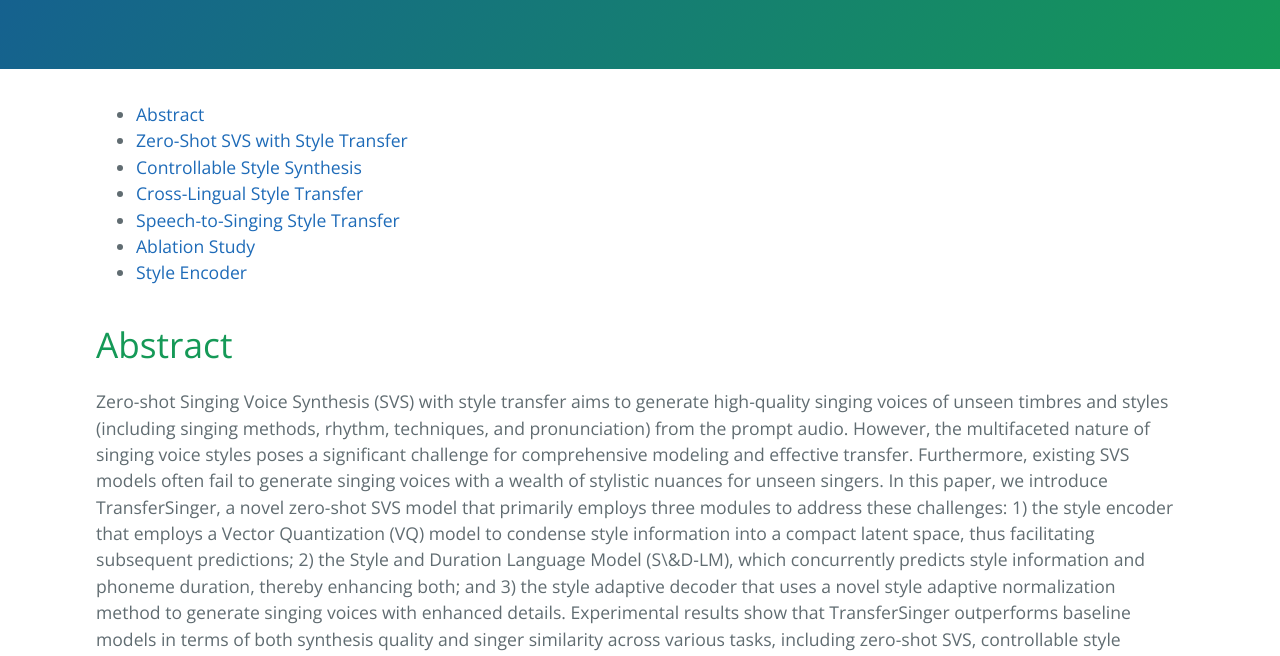
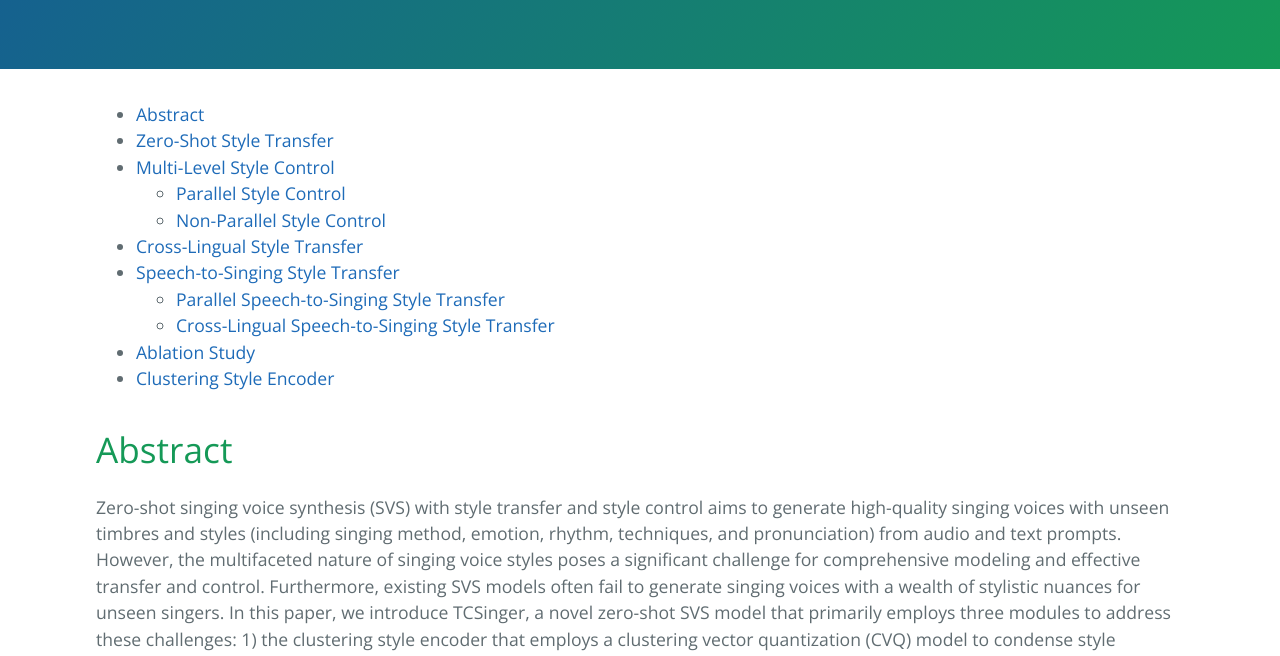
Before and after one commit to TCSinger/TCSinger.github.io, a Jekyll site: the page built from index.md, in a window 1280 px wide and 1400 px high, scrolled down 419 px. Shown: the top 656 px of the window. Built offline with Jekyll 4.4.1, drawn with Linux system fonts in a browser that asks for light colours; our own code applies the rules of GitHub Pages for plain Markdown files; the repository's description, which GitHub fills in, is left out; some of the changed text lies outside the part shown.

Commit message:
Update index.md

```diff
--- a/index.md
+++ b/index.md
@@ -4,9 +4,15 @@
 
 # Abstract
 
-Zero-shot Singing Voice Synthesis (SVS) with style transfer aims to generate high-quality singing voices of unseen timbres and styles (including singing methods, rhythm, techniques, and pronunciation) from the prompt audio. However, the multifaceted nature of singing voice styles poses a significant challenge for comprehensive modeling and effective transfer. Furthermore, existing SVS models often fail to generate singing voices with a wealth of stylistic nuances for unseen singers. In this paper, we introduce TransferSinger, a novel zero-shot SVS model that primarily employs three modules to address these challenges: 1) the style encoder that employs a Vector Quantization (VQ) model to condense style information into a compact latent space, thus facilitating subsequent predictions; 2) the Style and Duration Language Model (S\&D-LM), which concurrently predicts style information and phoneme duration, thereby enhancing both; and 3) the style adaptive decoder that uses a novel style adaptive normalization method to generate singing voices with enhanced details. Experimental results show that TransferSinger outperforms baseline models in terms of both synthesis quality and singer similarity across various tasks, including zero-shot SVS, controllable style synthesis, cross-lingual style transfer, and speech-to-singing style transfer.
-
-![arch](./arch.jpg)
+Zero-shot singing voice synthesis (SVS) with style transfer and style control aims to generate high-quality singing voices with unseen timbres and styles (including singing method, emotion, rhythm, techniques, and pronunciation) from audio and text prompts.
+However, the multifaceted nature of singing voice styles poses a significant challenge for comprehensive modeling and effective transfer and control.
+Furthermore, existing SVS models often fail to generate singing voices with a wealth of stylistic nuances for unseen singers.
+In this paper, we introduce TCSinger, a novel zero-shot SVS model that primarily employs three modules to address these challenges:
+1) the clustering style encoder that employs a clustering vector quantization (CVQ) model to condense style information into a compact latent space, thus facilitating subsequent predictions;
+2) the Style and Duration Language Model (S\&D-LM), which concurrently predicts style information and phoneme duration, thereby enhancing both, and the S\&D-LM uses audio and text prompts to conduct both style transfer and style control;
+and 3) the style adaptive decoder using a novel mel-style adaptive normalization method to generate singing voices with enhanced details.
+Experimental results show that TCSinger outperforms baseline models in synthesis quality,
+singer similarity, and style controllability across various tasks, including zero-shot style transfer, multi-level style control, cross-lingual style transfer, and speech-to-singing style transfer.
 
 ---
 
@@ -14,11 +20,11 @@ Zero-shot Singing Voice Synthesis (SVS) with style transfer aims to generate hig
 
 ---
 
-# Zero-Shot SVS with Style Transfer
+# Zero-Shot Style Transfer
 
-To assess the performance of TransferSinger and baseline models in the zero-shot SVS with style transfer task, we randomly select singing voices with unseen singers from the test set as target samples and different utterances from the same singers to form prompt samples.
+To assess the performance of TCSinger and baseline models in the zero-shot style transfer task, we randomly select singing voices with unseen singers from the test set as target samples and different utterances from the same singers to form prompt samples.
 
-1.Target: 又 站 在 你 家 的 门 口 我 们 重 复 沉 默
+1. Target: 又 站 在 你 家 的 门 口 我 们 重 复 沉 默
 
 Prompt: 终 于 你 开 口 向 我 诉 说 她 有 多 温 柔
 
@@ -46,7 +52,7 @@ Successfully transferring the timbre, resonance in pop singing method, mixed voi
 			<th style="text-align: center">Mega-TTS</th>
 			<th style="text-align: center">RMSSinger</th>
 			<th style="text-align: center">StyleSinger</th>
-			<th style="text-align: center">TransferSinger</th>
+			<th style="text-align: center">TCSinger</th>
 		</tr>
 	</thead>
 	<tbody>
@@ -60,7 +66,7 @@ Successfully transferring the timbre, resonance in pop singing method, mixed voi
 	</tbody>
 </table>
 
-2.Target: 我 听 见 雨 滴 落 在 青 青 草 地 SP 我 听 见 远 方 下 课 钟 声 响 起
+2. Target: 我 听 见 雨 滴 落 在 青 青 草 地 SP 我 听 见 远 方 下 课 钟 声 响 起
 
 Prompt: 可 是 我 没 有 听 见 你 的 声 音 SP 认 真 呼 唤 我 姓 名
 
@@ -88,7 +94,7 @@ Successfully transferring the timbre, pronunciation, pitch transition style, and
 			<th style="text-align: center">Mega-TTS</th>
 			<th style="text-align: center">RMSSinger</th>
 			<th style="text-align: center">StyleSinger</th>
-			<th style="text-align: center">TransferSinger</th>
+			<th style="text-align: center">TCSinger</th>
 		</tr>
 	</thead>
 	<tbody>
@@ -102,7 +108,7 @@ Successfully transferring the timbre, pronunciation, pitch transition style, and
 	</tbody>
 </table>
 
-3.Target: 也 不 是 真 的 AP 不 会 想 你 AP 全 都 不 是 真 的 AP 是 骗 自 己
+3. Target: 也 不 是 真 的 AP 不 会 想 你 AP 全 都 不 是 真 的 AP 是 骗 自 己
 
 Prompt: 让 我 这 样 吧 SP 并 不 是 真 的 AP 路 过 而 已
 
@@ -130,7 +136,7 @@ Successfully transferring the timbre, pronunciation, pitch transition style, and
 			<th style="text-align: center">Mega-TTS</th>
 			<th style="text-align: center">RMSSinger</th>
 			<th style="text-align: center">StyleSinger</th>
-			<th style="text-align: center">TransferSinger</th>
+			<th style="text-align: center">TCSinger</th>
 		</tr>
 	</thead>
 	<tbody>
@@ -144,7 +150,7 @@ Successfully transferring the timbre, pronunciation, pitch transition style, and
 	</tbody>
 </table>
 
-4.Target: 谁 娶 了 多 愁 善 感 的 你
+4. Target: 谁 娶 了 多 愁 善 感 的 你
 
 Prompt: 谁 把 你 的 长 发 盘 起
 
@@ -172,7 +178,7 @@ Successfully transferring the timbre, pronunciation, pitch transition style, and
 			<th style="text-align: center">Mega-TTS</th>
 			<th style="text-align: center">RMSSinger</th>
 			<th style="text-align: center">StyleSinger</th>
-			<th style="text-align: center">TransferSinger</th>
+			<th style="text-align: center">TCSinger</th>
 		</tr>
 	</thead>
 	<tbody>
@@ -188,11 +194,17 @@ Successfully transferring the timbre, pronunciation, pitch transition style, and
 
 ---
 
-# Controllable Style Synthesis
+# Multi-Level Style Control
 
-We randomly select singing voice samples from the style-labeled testing sets of unseen singers and use these as prompt samples for the baseline models. Then, we use the Text Prompts of these prompt samples as text prompts for TransferSinger to perform controllable style synthesis, with the timbre prompts also drawn from these prompt samples. Moreover, we randomly utilize content information from all songs in the dataset as the target.
+## Parallel Style Control
 
-1.Target: 你 是 魔 鬼 中 的 天 使 所 以 送 我 心 碎 的 方 式 AP 是 让 我 笑 到 最 后
+In the parallel experiments, we use the GT global style and phoneme-level techniques as the target.
+
+## Non-Parallel Style Control
+
+In the non-parallel experiments, global styles and six techniques are randomly yet appropriately assigned.
+
+1. Target: 你 是 魔 鬼 中 的 天 使 所 以 送 我 心 碎 的 方 式 AP 是 让 我 笑 到 最 后
 
 Timbre Prompt: 争 不 过 朝 夕 又 念 着 往 昔 偷 走 了 青 丝 却 留 住 一 个 你 岁 月 是 一 场 有 去 无 回 的 旅 行
 
@@ -221,7 +233,7 @@ Successfully synthesizing the timbre, resonance in tenor bel canto singing metho
 			<th style="text-align: center">Mega-TTS</th>
 			<th style="text-align: center">RMSSinger</th>
 			<th style="text-align: center">StyleSinger</th>
-			<th style="text-align: center">TransferSinger</th>
+			<th style="text-align: center">TCSinger</th>
 		</tr>
 	</thead>
 	<tbody>
@@ -235,7 +247,7 @@ Successfully synthesizing the timbre, resonance in tenor bel canto singing metho
 	</tbody>
 </table>
 
-2.Target: AP 我 遇 见 谁 会 有 怎 样 的 对 白 AP 我 等 的 人 他 在 多 远 的 未 来
+2. Target: AP 我 遇 见 谁 会 有 怎 样 的 对 白 AP 我 等 的 人 他 在 多 远 的 未 来
 
 Timbre Prompt: AP 你 我 约 定 难 过 的 往 事 不 许 提 AP 也 答 应 永 远 不 让 对 方 担 心
 
@@ -263,7 +275,7 @@ Successfully synthesizing the timbre, resonance in soprano pop singing method, t
 			<th style="text-align: center">Mega-TTS</th>
 			<th style="text-align: center">RMSSinger</th>
 			<th style="text-align: center">StyleSinger</th>
-			<th style="text-align: center">TransferSinger</th>
+			<th style="text-align: center">TCSinger</th>
 		</tr>
 	</thead>
 	<tbody>
@@ -279,9 +291,9 @@ Successfully synthesizing the timbre, resonance in soprano pop singing method, t
 
 ---
 
-**We also provide some demos that include only the effects generated by TransferSinger using text prompts that incorporate certain techniques.**
+**We also provide some demos that include only the effects generated by TCSinger using text prompts that incorporate certain techniques.**
 
-3.Target: 宁 愿 选 择 留 恋 不 放 手 AP 等 到 风 景 都 看 透 AP 也 许 你 会 陪 我 看 细 水 AP 长 流
+3. Target: 宁 愿 选 择 留 恋 不 放 手 AP 等 到 风 景 都 看 透 AP 也 许 你 会 陪 我 看 细 水 AP 长 流
 
 Timbre Prompt: 永 远 的 爱 我 SP 以 前 的 一 句 话 是 我 们 以 后 的 伤 口
 
@@ -293,7 +305,7 @@ Successfully synthesizing the timbre of the timbre prompt, and refer to the text
 	<thead>
 		<tr>
 			<th style="text-align: center">Prompt</th>
-			<th style="text-align: center">TransferSinger</th>
+			<th style="text-align: center">TCSinger</th>
 		</tr>
 	</thead>
 	<tbody>
@@ -304,7 +316,7 @@ Successfully synthesizing the timbre of the timbre prompt, and refer to the text
 	</tbody>
 </table>
 
-4.Target: 也 冷 却 了 我 手 中 的 鲜 花
+4. Target: 也 冷 却 了 我 手 中 的 鲜 花
 
 Timbre Prompt: 好想再回到那些年的时光 AP 回到教室座位前后 AP
 
@@ -316,7 +328,7 @@ Successfully synthesizing the timbre of the timbre prompt, and refer to the text
 	<thead>
 		<tr>
 			<th style="text-align: center">Prompt</th>
-			<th style="text-align: center">TransferSinger</th>
+			<th style="text-align: center">TCSinger</th>
 		</tr>
 	</thead>
 	<tbody>
@@ -333,7 +345,7 @@ Successfully synthesizing the timbre of the timbre prompt, and refer to the text
 
 To test the cross-lingual style transfer performance of various models, we alternately use unseen Chinese and English data as prompts and targets for inference, using MOS and SMOS as evaluation criteria.
 
-1.Target: I love you baby SP trust in me when I say
+1. Target: I love you baby SP trust in me when I say
 
 Prompt: 让 我 掉 下 眼 泪 的 不 止 昨 夜 的 酒
 
@@ -361,7 +373,7 @@ Successfully transferring the timbre, the articulation method, pronunciation, pi
 			<th style="text-align: center">Mega-TTS</th>
 			<th style="text-align: center">RMSSinger</th>
 			<th style="text-align: center">StyleSinger</th>
-			<th style="text-align: center">TransferSinger</th>
+			<th style="text-align: center">TCSinger</th>
 		</tr>
 	</thead>
 	<tbody>
@@ -375,7 +387,7 @@ Successfully transferring the timbre, the articulation method, pronunciation, pi
 	</tbody>
 </table>
 
-2.Target: 情 丝 百 转 丝 丝 缠 乱 犹 不 知
+2. Target: 情 丝 百 转 丝 丝 缠 乱 犹 不 知
 
 Prompt: They've all been said before you know so why don't we AP just play pretend AP
 
@@ -403,7 +415,7 @@ Successfully transferring the timbre, the articulation method, pronunciation, pi
 			<th style="text-align: center">Mega-TTS</th>
 			<th style="text-align: center">RMSSinger</th>
 			<th style="text-align: center">StyleSinger</th>
-			<th style="text-align: center">TransferSinger</th>
+			<th style="text-align: center">TCSinger</th>
 		</tr>
 	</thead>
 	<tbody>
@@ -421,9 +433,11 @@ Successfully transferring the timbre, the articulation method, pronunciation, pi
 
 # Speech-to-Singing Style Transfer
 
-We conducted experiments on speech-to-singing style transfer and used MOS and SMOS to compare the performance of various models. To be specific, we used unseen speech audio as the prompt audio to transfer timbre and styles to the target singing voice.
+## Parallel Speech-to-Singing Style Transfer
 
-1.Target: You make me happy AP when skies are gray
+In parallel experiments, we randomly select samples with unseen singers from the test set as targets and different speech from the same singers to form prompts.
+
+1. Target: You make me happy AP when skies are gray
 
 Prompt: I belive that the heart does go on
 
@@ -449,7 +463,7 @@ Successfully transferring the timbre, pronunciation, pitch transition style, and
 			<th style="text-align: center">Mega-TTS</th>
 			<th style="text-align: center">RMSSinger</th>
 			<th style="text-align: center">StyleSinger</th>
-			<th style="text-align: center">TransferSinger</th>
+			<th style="text-align: center">TCSinger</th>
 		</tr>
 	</thead>
 	<tbody>
@@ -463,7 +477,7 @@ Successfully transferring the timbre, pronunciation, pitch transition style, and
 	</tbody>
 </table>
 
-2.Target: It can happen to anyone of us anyone you think of
+2. Target: It can happen to anyone of us anyone you think of
 
 Prompt: And you wonder SP I wonder how I wonder why
 
@@ -489,7 +503,7 @@ Successfully transferring the timbre, the articulation method, pronunciation, pi
 			<th style="text-align: center">Mega-TTS</th>
 			<th style="text-align: center">RMSSinger</th>
 			<th style="text-align: center">StyleSinger</th>
-			<th style="text-align: center">TransferSinger</th>
+			<th style="text-align: center">TCSinger</th>
 		</tr>
 	</thead>
 	<tbody>
@@ -503,17 +517,21 @@ Successfully transferring the timbre, the articulation method, pronunciation, pi
 	</tbody>
 </table>
 
+## Cross-Lingual Speech-to-Singing Style Transfer
+
+In cross-lingual experiments, we select the speech prompt in a different lyric language from the target.
+
 ---
 
 # Ablation Study
 
-we undertake ablation studies to showcase the efficacy of various designs incorporated within TransferSinger. SAD denotes using style adaptive decoder or only diffusion decoder, DM means using duration model in S\&D-LM or using a simple duration predictor of Fastspeech2, and L2 means w/o l2 normalization in style encoder.
+we undertake ablation studies to showcase the efficacy of various designs incorporated within TCSinger. SAD denotes using the style adaptive decoder or only diffusion decoder, DM means using the duration model in S\&D-LM or using a simple duration predictor of Fastspeech2, and CVQ means using the CVQ model or VQ model in the clustering style encoder.
 
-1.Target: 我 的 背 脊 如 荒 丘 而 你 却 微 笑 摆 首 AP 把 它 当 成 整 个 宇 宙 你 与 太 阳 挥 手 也 同 海 鸥 问 候
+1. Target: 我 的 背 脊 如 荒 丘 而 你 却 微 笑 摆 首 AP 把 它 当 成 整 个 宇 宙 你 与 太 阳 挥 手 也 同 海 鸥 问 候
 
 Prompt: 直 到 那 一 天 SP 你 的 衣 衫 破 旧 而 歌 声 却 温 柔 陪 我 漫 无 目 的 的 四 处 漂 流
 
-Successfully synthesizing the timbre, the articulation method, pronunciation, pitch transition style, and rhythm.
+Successfully synthesizing the timbre, articulation method, pronunciation, pitch transition style, and rhythm.
 
 <table style='width: 20%;'>
 	<thead>
@@ -532,10 +550,10 @@ Successfully synthesizing the timbre, the articulation method, pronunciation, pi
 	<thead>
 		<tr>
 			<th style="text-align: center">Gronud Truth</th>
-			<th style="text-align: center">TransferSinger</th>
+			<th style="text-align: center">TCSinger</th>
 			<th style="text-align: center">w/o SAD</th>
 			<th style="text-align: center">w/o DM</th>
-			<th style="text-align: center">w/o L2</th>
+			<th style="text-align: center">w/o CVQ</th>
 		</tr>
 	</thead>
 	<tbody>
@@ -549,11 +567,11 @@ Successfully synthesizing the timbre, the articulation method, pronunciation, pi
 	</tbody>
 </table>
 
-2.Target: 把 一 个 人 的 温 暖 转 移 到 另 一 个 的 胸 膛 AP 让 上 次 犯 的 错 反 省 出 梦 想 AP 每 个 人 都 是 这 样
+2. Target: 把 一 个 人 的 温 暖 转 移 到 另 一 个 的 胸 膛 AP 让 上 次 犯 的 错 反 省 出 梦 想 AP 每 个 人 都 是 这 样
 
 Prompt: 才 能 知 道 伤 感 是 爱 的 遗 产 AP 流 浪 过 几 张 双 人 床 换 过 几 次 信 仰 才 让 戒 指 义 无 反 顾 的 交 换 AP
 
-Successfully synthesizing the timbre, the articulation method, pronunciation, pitch transition style, and rhythm.
+Successfully synthesizing the timbre, articulation method, pronunciation, pitch transition style, and rhythm.
 
 <table style='width: 20%;'>
 	<thead>
@@ -572,10 +590,10 @@ Successfully synthesizing the timbre, the articulation method, pronunciation, pi
 	<thead>
 		<tr>
 			<th style="text-align: center">Gronud Truth</th>
-			<th style="text-align: center">TransferSinger</th>
+			<th style="text-align: center">TCSinger</th>
 			<th style="text-align: center">w/o SAD</th>
 			<th style="text-align: center">w/o DM</th>
-			<th style="text-align: center">w/o L2</th>
+			<th style="text-align: center">w/o CVQ</th>
 		</tr>
 	</thead>
 	<tbody>
@@ -591,11 +609,11 @@ Successfully synthesizing the timbre, the articulation method, pronunciation, pi
 
 ---
 
-# Style Encoder
+# Clustering Style Encoder
 
-In these tests, we utilized the timbre of singer A and the style information of singer B to synthesize results match the timbre of singer A while differing from that of singer B. This outcome evidentially shows that our style encoder successfully decouples timbre and style in the mel spectrogram.
+In these tests, we utilized the timbre of singer A and the style information of singer B to synthesize results that match the timbre of singer A while differing from that of singer B. This outcome evidentially shows that our clustering style encoder successfully decouples timbre and style in the mel spectrogram.
 
-1.Target: 我 们 这 些 努 力 不 简 单 快 乐 炼 成 泪 水 是 一 种 勇 敢
+1. Target: 我 们 这 些 努 力 不 简 单 快 乐 炼 成 泪 水 是 一 种 勇 敢
 
 Successfully synthesizing the timbre of singer A, the pronunciation, pitch transition style, and rhythm of singer B.
 
@@ -616,7 +634,7 @@ Successfully synthesizing the timbre of singer A, the pronunciation, pitch trans
 	</tbody>
 </table>
 
-2.Target: 这 瞬 眼 的 光 景 最 亲 密 的 距 离 沿 着 你 皮 肤 纹 理
+2. Target: 这 瞬 眼 的 光 景 最 亲 密 的 距 离 沿 着 你 皮 肤 纹 理
 
 Successfully synthesizing the timbre of singer A, the pronunciation, pitch transition style, and rhythm of singer B.
 
```
